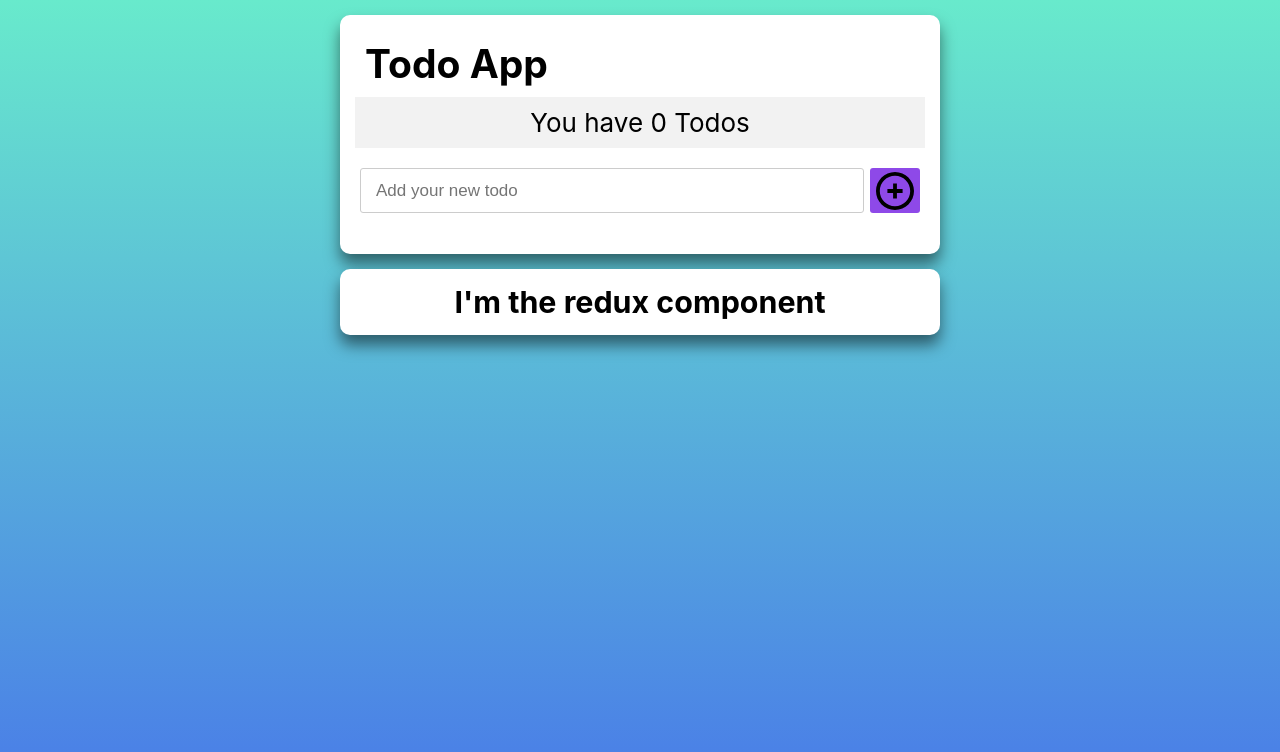
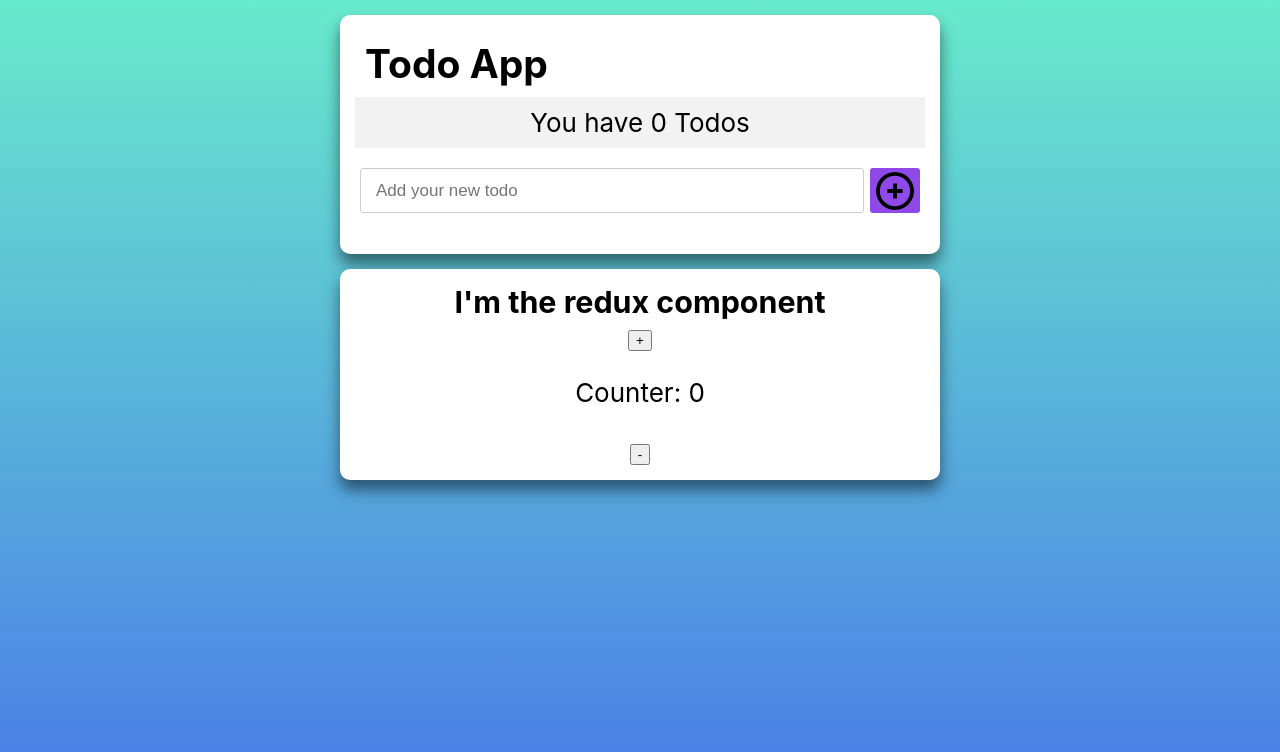
Before and after one commit to Maksymov-Serhii/maksymov_serhii_hw7, a React (Create React App) app: page / in a window 1280 px wide. Shown: the top 752 px of the page. Built offline with nearby package versions, Linux system fonts and the light colour scheme.

Commit message:
added Increment and Decrement components"

```diff
--- /dev/null
+++ b/src/components/Decrement/Decrement.js
@@ -0,0 +1,27 @@
+import React from "react";
+import { connect } from "react-redux";
+
+const decrementAction = {
+  type: "DEC"
+}
+
+class Decrement extends React.Component {
+
+  handleDecrement() {
+    this.props.dispatch(decrementAction);
+  }
+
+  render() {
+    return (
+      <button onClick={this.handleDecrement.bind(this)}>-</button>
+    )
+  }
+}
+
+const mapStateToProps = (state) => {
+  return {
+    counter: state
+  }
+};
+
+export default connect(mapStateToProps)(Decrement);
--- /dev/null
+++ b/src/components/Increment/Increment.js
@@ -0,0 +1,27 @@
+import React from "react";
+import { connect } from "react-redux";
+
+const incrementAction = {
+  type: "INC"
+}
+
+class Increment extends React.Component {
+
+  handleIncrement() {
+    this.props.dispatch(incrementAction)
+  }
+
+  render() {
+    return (
+      <button onClick={this.handleIncrement.bind(this)}>+</button>
+    )
+  }
+}
+
+const mapStateToProps = (state) => {
+  return {
+    counter: state
+  }
+};
+
+export default connect(mapStateToProps)(Increment);
--- a/src/components/ReduxComponent/ReduxComponent.js
+++ b/src/components/ReduxComponent/ReduxComponent.js
@@ -1,12 +1,23 @@
 import React from "react";
 import styles from "./ReduxComponent.module.css"
+import { connect } from "react-redux";
+import Increment from "../Increment/Increment";
+import Decrement from "../Decrement/Decrement";
 
-export default class ReduxComponent extends React.Component {
+class ReduxComponent extends React.Component {
   render() {
+    console.log(this.props);
     return (
       <div className={styles["redux-app"]}>
         <h3>I'm the redux component</h3>
+        <Increment />
+        <p>Counter: {this.props.counter}</p>
+        <Decrement />
       </div>
     )
   }
 }
+
+const mapStateToProps = (state) => { return {counter: state} };
+
+export default connect(mapStateToProps)(ReduxComponent);
--- a/src/components/ReduxComponent/ReduxComponent.module.css
+++ b/src/components/ReduxComponent/ReduxComponent.module.css
@@ -6,8 +6,8 @@
   background-color: white;
   border-radius: 10px;
   box-shadow: 0px 10px 15px rgba(0, 0, 0, 0.5);
+  text-align: center;
 }
 .redux-app h3 {
   margin: 0;
-  text-align: center;
 }
```
